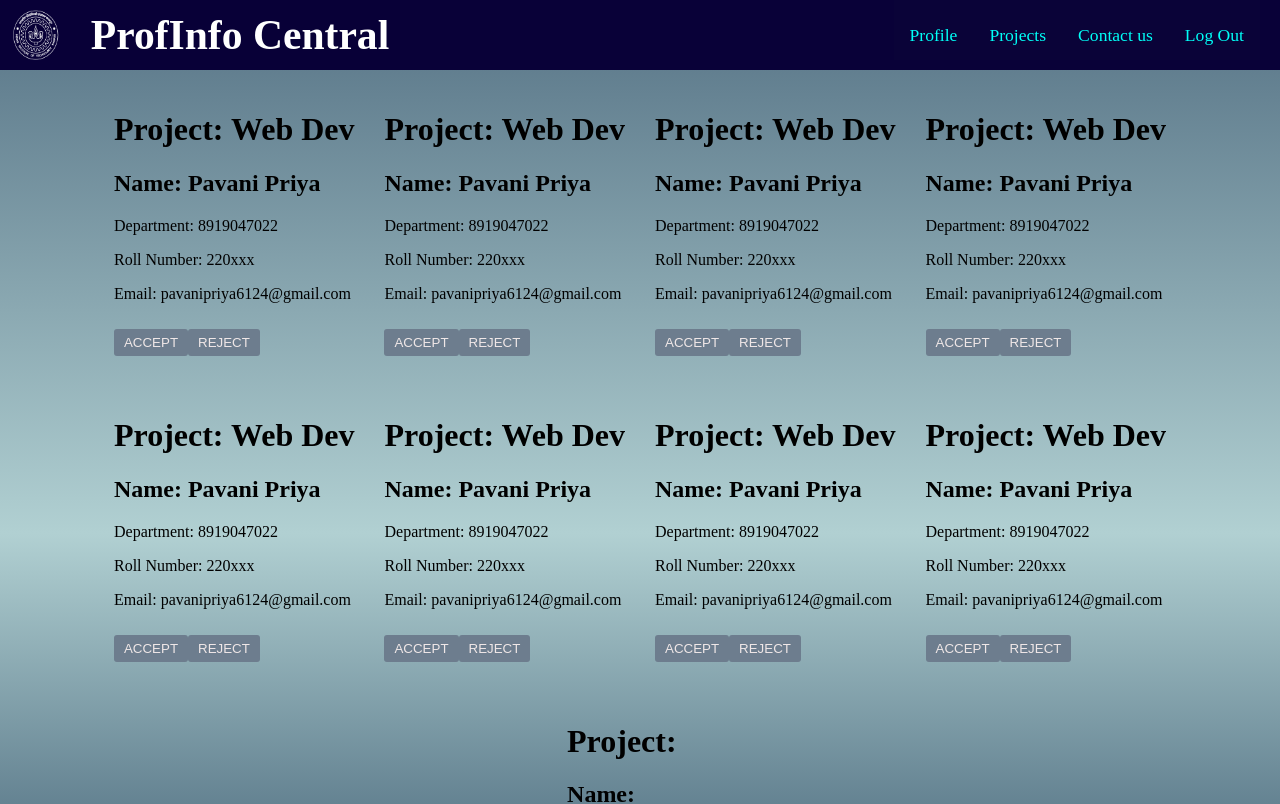
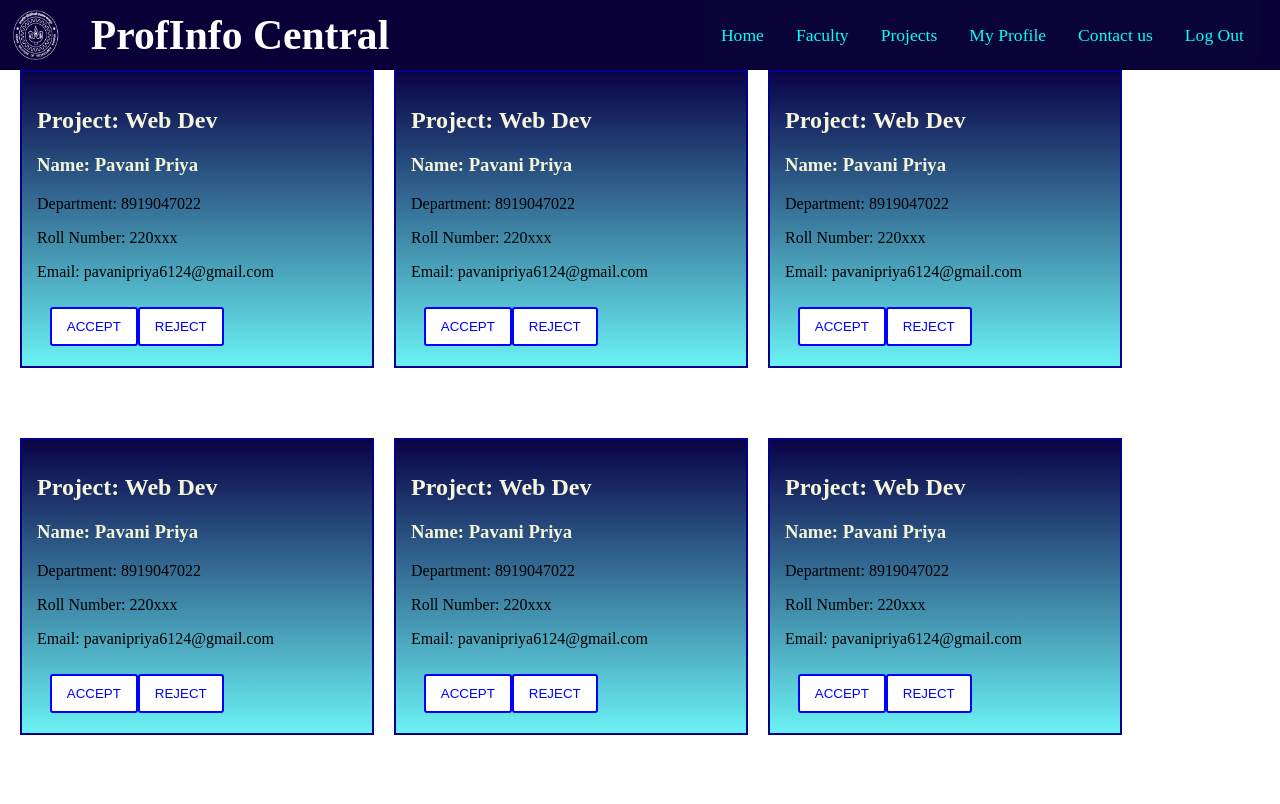
Before and after one commit to panda-pavani/incomplete, a React (Create React App) app: page /Requests in a window 1280 px wide. Shown: the top 804 px of the page. Built offline with nearby package versions, Linux system fonts and the light colour scheme.

Commit message:
second commit

```diff
--- a/src/App.jsx
+++ b/src/App.jsx
@@ -18,7 +18,8 @@ import LogOut from "./pages/LogOut";
 import Student from "./pages/Student";
 import ProjectDesc from "./components/Student/ProjectDesc";
 import UserProfile from "./pages/UserProfile";
-import ProjectPage from "./components/Student/ProjectPage";
+import ProjectCategory from "./components/Student/ProjectCategories";
+// import ProjectPage from "./components/Student/ProjectPage";
 import Home from "./pages/Home";
 import History from './pages/History';
 import Requests from "./pages/Requests";
@@ -28,7 +29,7 @@ import ProfProfile from "./pages/ProfProfile";
 
 
 function App() {
-  var isWho = "faculty";
+  var isWho = "user";
  const [isAuthorized, setAuthorization] = useState(false);
 
  const getData = (isAuth) => {
@@ -61,7 +62,7 @@ function App() {
               <Route path="Home" element={<Home />} />
           <Route path="LogOut" element={<LogOut />} />
           <Route path="Student" element={<Student />} />
-          <Route path="ProjectPage" element={<ProjectPage/>} />
+          <Route path="ProjectPage" element={<ProjectCategory/>} />
           <Route path="ProjectDesc" element={<ProjectDesc />} />
           <Route path="UserProfile" element={<UserProfile/>}/>
           <Route path="History" element={<History />} />
--- /dev/null
+++ b/src/Requests.css
@@ -0,0 +1,55 @@
+.MC{
+    display:flex;
+    flex-wrap:wrap;
+}
+
+.facultycard{
+    width: 25%;
+    margin-top: 70px;
+    margin-left: 20px;
+    border: 2px solid darkblue;
+    background-color: aquamarine;
+    padding: 15px;
+    transition:0.3s;
+    background:-webkit-linear-gradient(rgb(9, 2, 71),rgb(107, 242, 244));
+}
+
+.BC{
+    color: beige;
+}
+.facultycard:hover{
+    border-color: rgb(13, 38, 45);
+    border-width:5px;
+}
+
+.accept-button{
+    margin-bottom: 5px;
+    margin-left: 4%;
+    width: auto;
+    padding: 10px 15px;
+    background-color: rgb(255, 255, 255);
+  color: blue;
+  border: 2px solid blue;
+}
+
+.reject-button{
+     margin-bottom: 5px;
+     margin-right: 4%;
+     width: auto;
+     padding: 10px 15px;
+     background-color: rgb(255, 255, 255);
+     color: blue;
+     border: 2px solid blue;
+}
+
+.accept-button:hover{
+    background-color: rgb(6, 247, 6);
+    -webkit-text-fill-color: rgb(6, 6, 0);
+    border: none;
+}
+
+.reject-button:hover{
+    background-color: rgb(251, 67, 67);
+    -webkit-text-fill-color: rgb(255, 255, 255);
+    border: none;
+}
--- a/src/components/Student/ProjectCategories.jsx
+++ b/src/components/Student/ProjectCategories.jsx
@@ -1,7 +1,7 @@
 import React, { useState } from "react";
 import "./projectcard.css";
 import ProjectDetails from "./projectdetails";
-// import "./ProjectDesc.jsx";
+import "./ProjectDesc.jsx";
 import { Link } from "react-router-dom";
 
 function TotalProjects(props) {
@@ -11,7 +11,7 @@ function TotalProjects(props) {
 
     if (projectDiv.style.height == "370px") {
       button.innerText = "Show More";
-      projectDiv.style.height = "200px";
+      projectDiv.style.height = "160px";
     } else {
       button.innerText = "Show Less ";
       projectDiv.style.height = "370px";
--- a/src/components/Student/ProjectPage.jsx
+++ /dev/null
@@ -1,13 +0,0 @@
-import React from 'react';
-import ProjectCategory from './ProjectCategories';
-
-function ProjectPage() {
-  return (
-    <div className='faculty-head'>
-      {/* <h1 className='random'>recently added</h1> */}
-      <ProjectCategory />
-    </div>
-  )
-}
-
-export default ProjectPage
--- a/src/components/Student/projectcard.css
+++ b/src/components/Student/projectcard.css
@@ -7,7 +7,7 @@
   border: 1px solid rgb(225, 225, 225);
   border-radius: 5px;
   box-shadow: 0px 0px 6px rgb(222, 222, 222);
-  height: 190px;
+  height: 160px;
   width: auto;
   padding: 10px 40px;
   padding-bottom: 50px;
@@ -81,7 +81,6 @@ color: white;
   /* color: blueviolet; */
   margin-top: 20px;
   font-family: Arial, Helvetica, sans-serif;
-
   display: flex;
   flex-direction: column;
   gap: 12px;
--- a/src/pages/EnrolledStudents.jsx
+++ b/src/pages/EnrolledStudents.jsx
@@ -1,73 +1,67 @@
 import React from 'react';
-import './Home.css';
+import './Requests.css';
 
 const Contacts = [
   {
       project: 'Web Dev',
       name: "Pavani Priya",
       department: '8919047022',
-      image:"images/pavani.jpg",
+      rollNo:"220xxx",
       email: "pavanipriya6124@gmail.com"
   },
   {
     project: 'Web Dev',
     name: "Pavani Priya",
     department: '8919047022',
-    image:"images/pavani.jpg",
+    rollNo:"220xxx",
     email: "pavanipriya6124@gmail.com"
-},
-{
+},{
   project: 'Web Dev',
   name: "Pavani Priya",
   department: '8919047022',
-  image:"images/pavani.jpg",
+  rollNo:"220xxx",
   email: "pavanipriya6124@gmail.com"
-},
-{
+},{
   project: 'Web Dev',
   name: "Pavani Priya",
   department: '8919047022',
-  image:"images/pavani.jpg",
+  rollNo:"220xxx",
   email: "pavanipriya6124@gmail.com"
-},
-{
+},{
   project: 'Web Dev',
   name: "Pavani Priya",
   department: '8919047022',
-  image:"images/pavani.jpg",
+  rollNo:"220xxx",
   email: "pavanipriya6124@gmail.com"
-},
-{
+},{
   project: 'Web Dev',
   name: "Pavani Priya",
   department: '8919047022',
-  image:"images/pavani.jpg",
+  rollNo:"220xxx",
   email: "pavanipriya6124@gmail.com"
-},
-{
+},{
   project: 'Web Dev',
   name: "Pavani Priya",
   department: '8919047022',
-  image:"images/pavani.jpg",
+  rollNo:"220xxx",
   email: "pavanipriya6124@gmail.com"
-},
-{
+},{
   project: 'Web Dev',
   name: "Pavani Priya",
   department: '8919047022',
-  image:"images/pavani.jpg",
+  rollNo:"220xxx",
   email: "pavanipriya6124@gmail.com"
 },
 ]
 
 const FacultyCard = ({ project, name, rollNo, department, email }) => {
   return (
-    <div className="card">
-      <h1>Project: {project}</h1>
-      <h2>Name: {name}</h2>
+    <div className="facultycard">
+      <h2>Project: {project}</h2>
+      <h3>Name: {name}</h3>
       <p>Department: {department}</p>
       <p>Roll Number: {rollNo}</p>
-      <p>EMail: {email}</p>
+      <p>Email: {email}</p>
       <button className="reject-button">REJECT</button>
     </div>
   );
@@ -76,15 +70,15 @@ const FacultyCard = ({ project, name, rollNo, department, email }) => {
 const EnrolledStudents = () => {
   return (
     <div>
-        <div className='cont'>
+        <div className='MC'>
           { Contacts.map((item) => {
             return (
               <FacultyCard
               project = {item.project}
               name = {item.name}
-              rollNo ={item.phone}
-              department ={item.email}
-              email ={item.image}
+              rollNo ={item.rollNo}
+              department ={item.department}
+              email ={item.email}
               />
               );
            })}
--- a/src/pages/Home.css
+++ b/src/pages/Home.css
@@ -4,7 +4,7 @@
   background-color: #96c6a2;
   padding: 20px;
   border-radius: 10px;
-  /* background-image: url('Background/project.png'); */
+  background-image: url('Background project.png');
   background-size: cover;
   background-repeat: no-repeat ;
 }
--- a/src/pages/Project_list_prof.jsx
+++ b/src/pages/Project_list_prof.jsx
@@ -8,13 +8,13 @@ function TotalProjects(props) {
   const expand = () => {
     const projectDiv = document.getElementById(`project-${props.index}`);
     const button = document.getElementById(`expand-button-${props.index}`);
-    if(projectDiv.style.height == '280px'){
+    if(projectDiv.style.height == '380px'){
       button.innerText ="Show More";
       projectDiv.style.height = '200px';
     }
     else{
       button.innerText ="Show Less ";
-      projectDiv.style.height = '280px';
+      projectDiv.style.height = '380px';
     }
     setShowDetails(!showDetails);
   };
--- /dev/null
+++ b/src/pages/Requests.css
@@ -0,0 +1,55 @@
+.MC{
+    display:flex;
+    flex-wrap:wrap;
+}
+
+.facultycard{
+    width: 25%;
+    margin-top: 70px;
+    margin-left: 20px;
+    border: 2px solid darkblue;
+    background-color: aquamarine;
+    padding: 15px;
+    transition:0.3s;
+    background:-webkit-linear-gradient(rgb(9, 2, 71),rgb(107, 242, 244));
+}
+
+.BC{
+    color: beige;
+}
+.facultycard:hover{
+    border-color: rgb(13, 38, 45);
+    border-width:5px;
+}
+
+.accept-button{
+    margin-bottom: 5px;
+    margin-left: 4%;
+    width: auto;
+    padding: 10px 15px;
+    background-color: rgb(255, 255, 255);
+  color: blue;
+  border: 2px solid blue;
+}
+
+.reject-button{
+     margin-bottom: 5px;
+     margin-right: 4%;
+     width: auto;
+     padding: 10px 15px;
+     background-color: rgb(255, 255, 255);
+     color: blue;
+     border: 2px solid blue;
+}
+
+.accept-button:hover{
+    background-color: rgb(6, 247, 6);
+    -webkit-text-fill-color: rgb(6, 6, 0);
+    border: none;
+}
+
+.reject-button:hover{
+    background-color: rgb(251, 67, 67);
+    -webkit-text-fill-color: rgb(255, 255, 255);
+    border: none;
+}
--- a/src/pages/Requests.jsx
+++ b/src/pages/Requests.jsx
@@ -1,5 +1,5 @@
 import React from 'react';
-// import './Home.css';
+import './Requests.css';
 
 const Contacts = [
   {
@@ -56,9 +56,9 @@ const Contacts = [
 
 const FacultyCard = ({ project, name, rollNo, department, email }) => {
   return (
-    <div className="card">
-      <h1>Project: {project}</h1>
-      <h2>Name: {name}</h2>
+    <div className="facultycard">
+      <h2 className='BC'>Project: {project}</h2>
+      <h3 className='BC'>Name: {name}</h3>
       <p>Department: {department}</p>
       <p>Roll Number: {rollNo}</p>
       <p>Email: {email}</p>
@@ -71,7 +71,7 @@ const FacultyCard = ({ project, name, rollNo, department, email }) => {
 const Requests = () => {
   return (
     <div>
-        <div className='cont'>
+        <div className='MC'>
           { Contacts.map((item) => {
             return (
               <FacultyCard
```
Also changed, not shown: src/pages/Background project.png (added).
